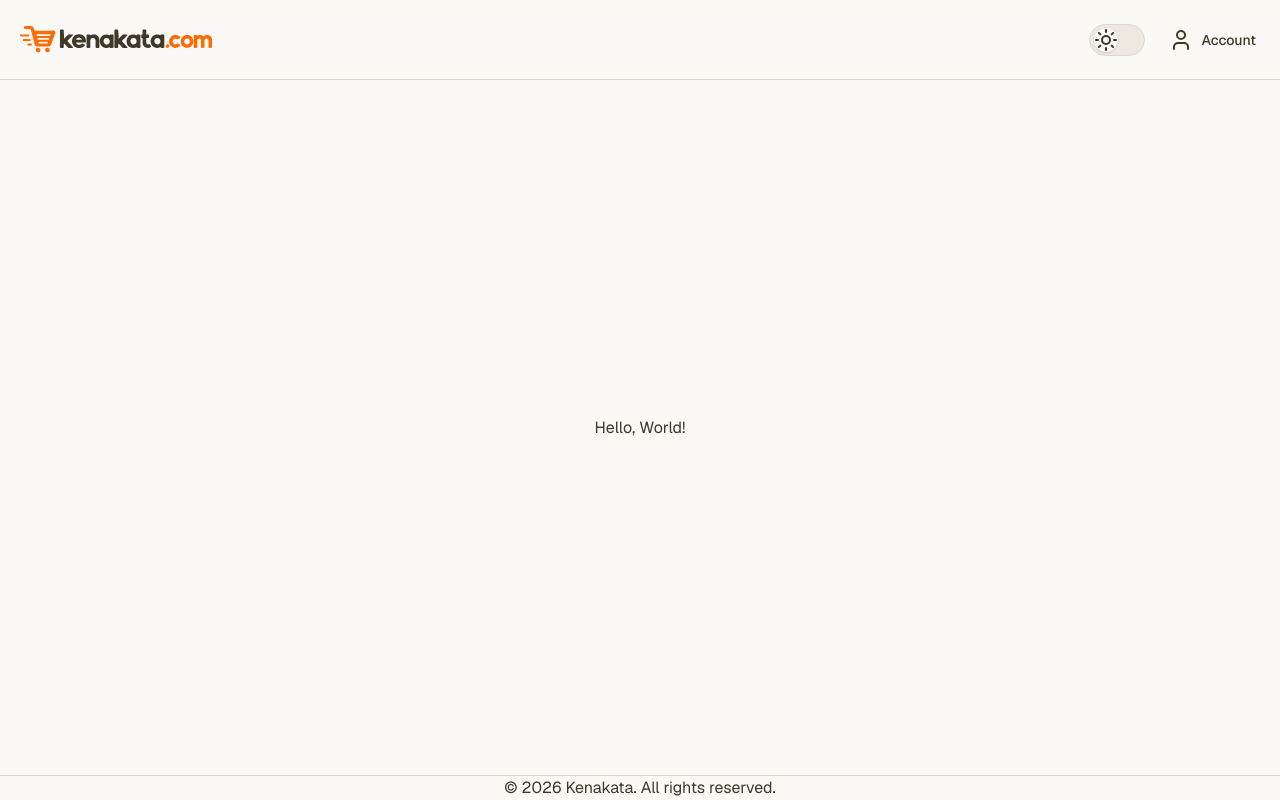
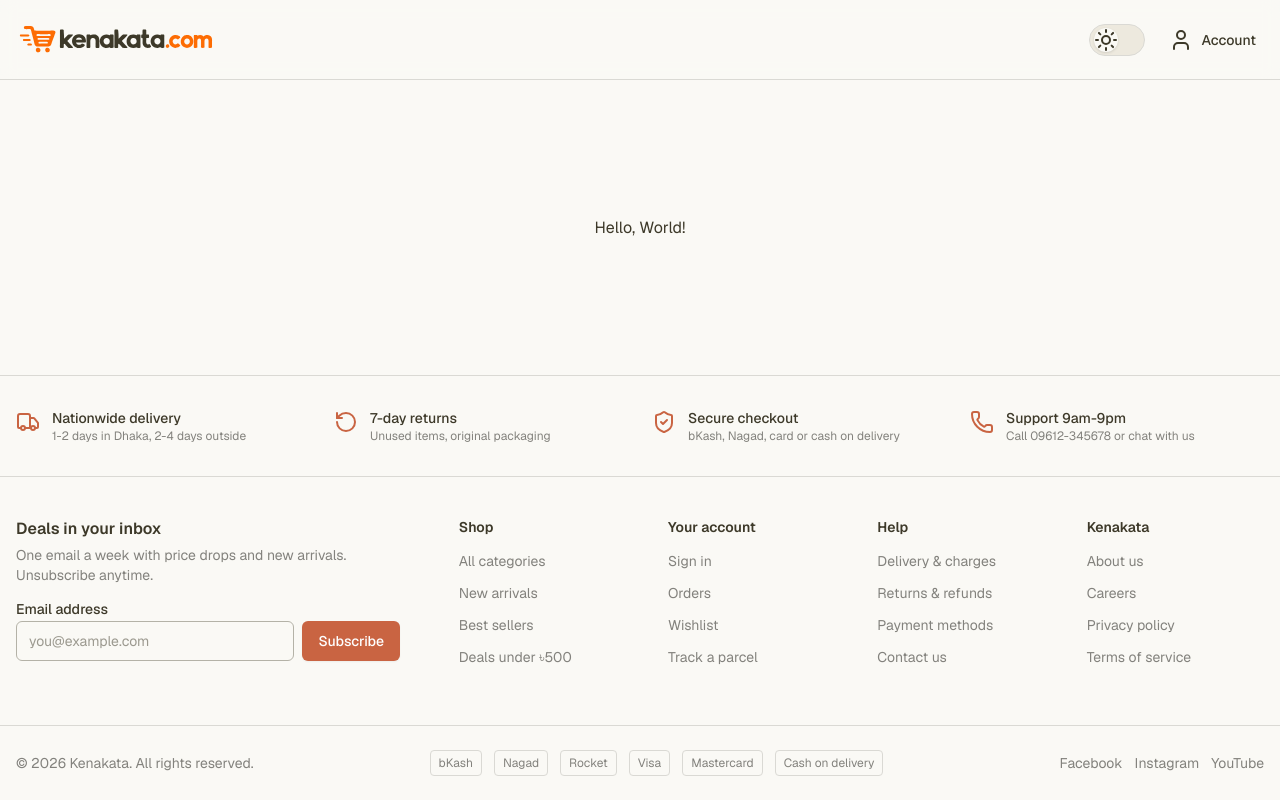
Before and after one commit to frost23z/kenakata, a Next.js app: page / in a window 1280 px wide. Built offline with nearby package versions, Linux system fonts and the light colour scheme.

Commit message:
feat(footer): add guarantees, newsletter signup, and navigation links

```diff
--- a/src/components/footer/Footer.tsx
+++ b/src/components/footer/Footer.tsx
@@ -1,11 +1,80 @@
+import NewsletterForm from '@/components/footer/NewsletterForm'
 import UContainer from '@/components/utilities/UContainer'
 import UFooter from '@/components/utilities/UFooter'
+import {
+    FOOTER_NAV,
+    GUARANTEES,
+    PAYMENT_METHODS,
+    SITE_NAME,
+    SOCIAL_LINKS,
+} from '@/components/utilities/constants'
+import Link from 'next/link'
 
 export default function Footer() {
     return (
         <UFooter>
-            <UContainer className='flex flex-col items-center justify-center gap-4'>
-                <p>&copy; 2026 Kenakata. All rights reserved.</p>
+            <UContainer className='border-border grid grid-cols-2 gap-6 border-b py-8 lg:grid-cols-4'>
+                {GUARANTEES.map(({ Icon, title, body }) => (
+                    <div className='flex gap-3' key={title}>
+                        <Icon className='text-primary mt-0.5 size-6 shrink-0' />
+                        <div>
+                            <p className='text-sm font-medium'>{title}</p>
+                            <p className='text-muted-foreground text-xs'>{body}</p>
+                        </div>
+                    </div>
+                ))}
+            </UContainer>
+
+            <UContainer className='grid gap-10 py-10 lg:grid-cols-[1fr_2fr]'>
+                <NewsletterForm />
+
+                <div className='grid grid-cols-2 gap-8 sm:grid-cols-4'>
+                    {FOOTER_NAV.map((column) => (
+                        <div key={column.heading}>
+                            <h3 className='text-sm font-semibold'>{column.heading}</h3>
+                            <ul className='mt-3 space-y-2'>
+                                {column.links.map((link) => (
+                                    <li key={link.href}>
+                                        <Link
+                                            className='text-muted-foreground hover:text-primary text-sm transition-colors'
+                                            href={link.href}
+                                        >
+                                            {link.label}
+                                        </Link>
+                                    </li>
+                                ))}
+                            </ul>
+                        </div>
+                    ))}
+                </div>
+            </UContainer>
+
+            <UContainer className='border-border flex flex-col gap-4 border-t py-6 sm:flex-row sm:items-center sm:justify-between'>
+                <p className='text-muted-foreground text-sm'>
+                    &copy; {new Date().getFullYear()} {SITE_NAME}. All rights reserved.
+                </p>
+
+                <ul className='text-muted-foreground flex flex-wrap items-center gap-x-3 gap-y-2 text-xs'>
+                    {PAYMENT_METHODS.map((method) => (
+                        <li className='border-border rounded border px-2 py-1' key={method}>
+                            {method}
+                        </li>
+                    ))}
+                </ul>
+
+                <div className='flex items-center gap-3 text-sm'>
+                    {SOCIAL_LINKS.map(({ label, href }) => (
+                        <a
+                            className='text-muted-foreground hover:text-primary transition-colors'
+                            key={label}
+                            href={href}
+                            target='_blank'
+                            rel='noreferrer noopener'
+                        >
+                            {label}
+                        </a>
+                    ))}
+                </div>
             </UContainer>
         </UFooter>
     )
--- /dev/null
+++ b/src/components/footer/NewsletterForm.tsx
@@ -0,0 +1,51 @@
+'use client'
+
+import { buttonVariants } from '@/components/ui/Button'
+import Field from '@/components/ui/Input'
+import { cn } from 'cn'
+import { useState } from 'react'
+
+export default function NewsletterForm() {
+    const [email, setEmail] = useState('')
+    const [status, setStatus] = useState<'idle' | 'done'>('idle')
+
+    function handleSubmit(event: React.SubmitEvent<HTMLFormElement>) {
+        event.preventDefault()
+        if (!email.trim()) return
+        // No newsletter endpoint on the Platzi API — this is deliberately fake.
+        setStatus('done')
+        setEmail('')
+    }
+
+    return (
+        <div className='max-w-sm'>
+            <h2 className='text-base font-semibold'>Deals in your inbox</h2>
+            <p className='text-muted-foreground mt-1 text-sm'>
+                One email a week with price drops and new arrivals. Unsubscribe anytime.
+            </p>
+
+            <form className='mt-3 flex items-end gap-2' onSubmit={handleSubmit} noValidate>
+                <Field
+                    wrapperClassName='grow'
+                    label='Email address'
+                    type='email'
+                    value={email}
+                    onChange={(event) => {
+                        setEmail(event.target.value)
+                        setStatus('idle')
+                    }}
+                    placeholder='you@example.com'
+                    autoComplete='email'
+                    required
+                />
+                <button className={cn(buttonVariants(), 'shrink-0')} type='submit'>
+                    Subscribe
+                </button>
+            </form>
+
+            <p className='text-muted-foreground mt-2 h-4 text-xs' aria-live='polite'>
+                {status === 'done' && 'Subscribed. Check your inbox to confirm.'}
+            </p>
+        </div>
+    )
+}
--- /dev/null
+++ b/src/components/ui/Input.tsx
@@ -0,0 +1,86 @@
+import { cva } from 'class-variance-authority'
+import { cn } from 'cn'
+import { useId } from 'react'
+
+export const inputVariants = cva(
+    'border-input bg-background focus:border-ring focus:ring-ring/30 h-10 w-full rounded-md border px-3 text-sm transition-colors focus:ring-2 focus:outline-none disabled:opacity-50',
+    {
+        variants: {
+            invalid: {
+                true: 'border-destructive focus:border-destructive focus:ring-destructive/30',
+                false: '',
+            },
+        },
+        defaultVariants: {
+            invalid: false,
+        },
+    }
+)
+
+type FieldProps = {
+    label: string
+    id?: string
+    hint?: string
+    error?: string
+    children?: React.ReactNode
+    wrapperClassName?: string
+} & React.ComponentProps<'input'>
+
+/**
+ * Wraps a labelled input with its hint/error slot wired up via
+ * `aria-describedby`, so every form in the app gets the same accessible
+ * structure instead of each one inventing it. Pass `children` to swap the
+ * input for a `<select>` or `<textarea>` while keeping the same wrapper —
+ * in that case pass an explicit `id` too, since the label points at it and
+ * the generated fallback is not handed to the child.
+ *
+ * `React.ComponentProps<'input'>` rather than `InputHTMLAttributes`: the
+ * latter has no `ref`, and react-hook-form's `register()` returns one in the
+ * same object as `name`/`onChange`, so `{...register('email')}` would not
+ * type-check against it.
+ */
+export default function Field({
+    label,
+    id,
+    hint,
+    error,
+    children,
+    className = '',
+    wrapperClassName = '',
+    ...props
+}: FieldProps) {
+    const generatedId = useId()
+    const fieldId = id ?? generatedId
+    const hintId = hint ? `${fieldId}-hint` : undefined
+    const errorId = error ? `${fieldId}-error` : undefined
+
+    return (
+        <div className={cn('space-y-1.5', wrapperClassName)}>
+            <label className='text-sm font-medium' htmlFor={fieldId}>
+                {label}
+            </label>
+
+            {children ?? (
+                <input
+                    id={fieldId}
+                    className={cn(inputVariants({ invalid: Boolean(error) }), className)}
+                    aria-invalid={Boolean(error)}
+                    aria-describedby={errorId ?? hintId}
+                    {...props}
+                />
+            )}
+
+            {hint && !error && (
+                <p id={hintId} className='text-muted-foreground text-xs'>
+                    {hint}
+                </p>
+            )}
+
+            {error && (
+                <p id={errorId} className='text-destructive text-xs' role='alert'>
+                    {error}
+                </p>
+            )}
+        </div>
+    )
+}
--- a/src/components/utilities/constants.ts
+++ b/src/components/utilities/constants.ts
@@ -1 +1,66 @@
+import { Phone, RotateCcw, ShieldCheck, Truck } from 'lucide-react'
+
 export const CONTAINER_CLASS = 'container mx-auto px-4'
+
+export const SITE_NAME = 'Kenakata'
+
+export const GUARANTEES = [
+    { Icon: Truck, title: 'Nationwide delivery', body: '1-2 days in Dhaka, 2-4 days outside' },
+    { Icon: RotateCcw, title: '7-day returns', body: 'Unused items, original packaging' },
+    { Icon: ShieldCheck, title: 'Secure checkout', body: 'bKash, Nagad, card or cash on delivery' },
+    { Icon: Phone, title: 'Support 9am-9pm', body: 'Call 09612-345678 or chat with us' },
+] as const
+
+export const FOOTER_NAV: readonly NavColumn[] = [
+    {
+        heading: 'Shop',
+        links: [
+            { label: 'All categories', href: '/category' },
+            { label: 'New arrivals', href: '/new' },
+            { label: 'Best sellers', href: '/best-sellers' },
+            { label: 'Deals under ৳500', href: '/offers/under-500' },
+        ],
+    },
+    {
+        heading: 'Your account',
+        links: [
+            { label: 'Sign in', href: '/login' },
+            { label: 'Orders', href: '/account/orders' },
+            { label: 'Wishlist', href: '//wishlist' },
+            { label: 'Track a parcel', href: '/track' },
+        ],
+    },
+    {
+        heading: 'Help',
+        links: [
+            { label: 'Delivery & charges', href: '/help/delivery' },
+            { label: 'Returns & refunds', href: '/help/returns' },
+            { label: 'Payment methods', href: '/help/payments' },
+            { label: 'Contact us', href: '/contact' },
+        ],
+    },
+    {
+        heading: 'Kenakata',
+        links: [
+            { label: 'About us', href: '/about' },
+            { label: 'Careers', href: '/careers' },
+            { label: 'Privacy policy', href: '/privacy' },
+            { label: 'Terms of service', href: '/terms' },
+        ],
+    },
+]
+
+export const PAYMENT_METHODS = [
+    'bKash',
+    'Nagad',
+    'Rocket',
+    'Visa',
+    'Mastercard',
+    'Cash on delivery',
+] as const
+
+export const SOCIAL_LINKS = [
+    { label: 'Facebook', href: 'https://facebook.com' },
+    { label: 'Instagram', href: 'https://instagram.com' },
+    { label: 'YouTube', href: 'https://youtube.com' },
+] as const
--- /dev/null
+++ b/src/types/nav.ts
@@ -0,0 +1,10 @@
+type NavLink = {
+    label: string
+    href: string
+    exact?: boolean
+}
+
+type NavColumn = {
+    heading: string
+    links: readonly NavLink[]
+}
```
